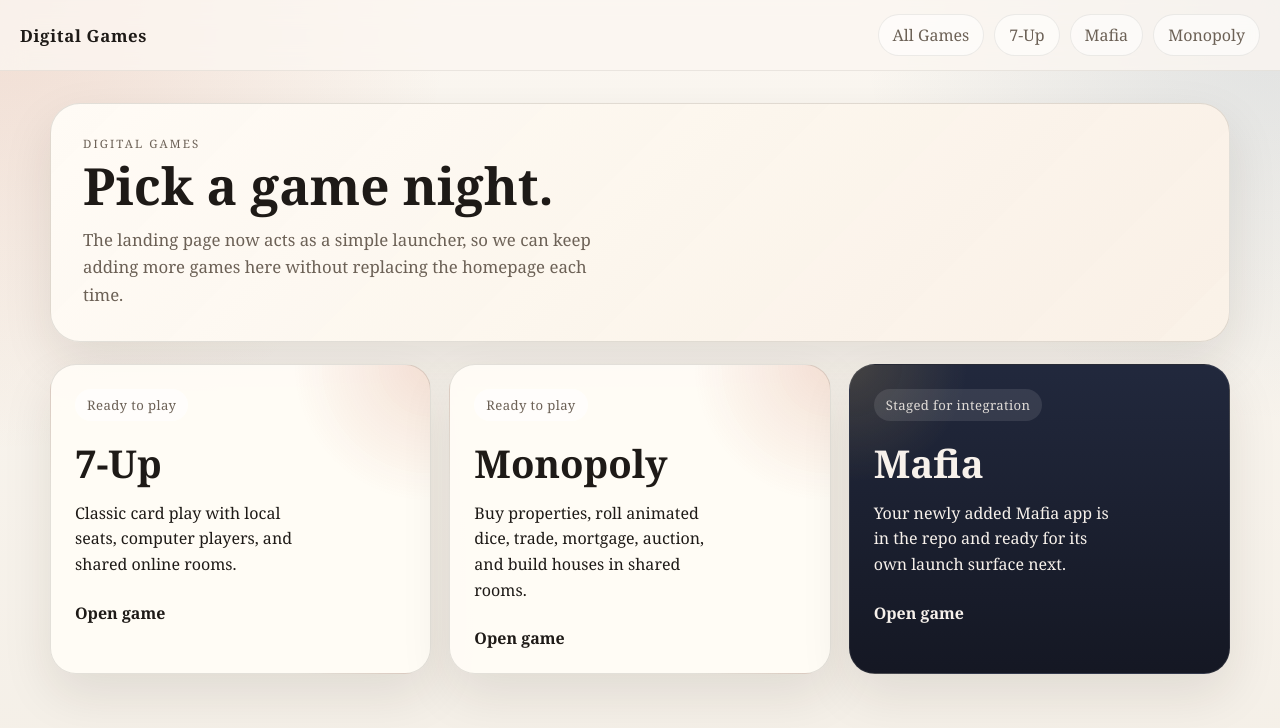
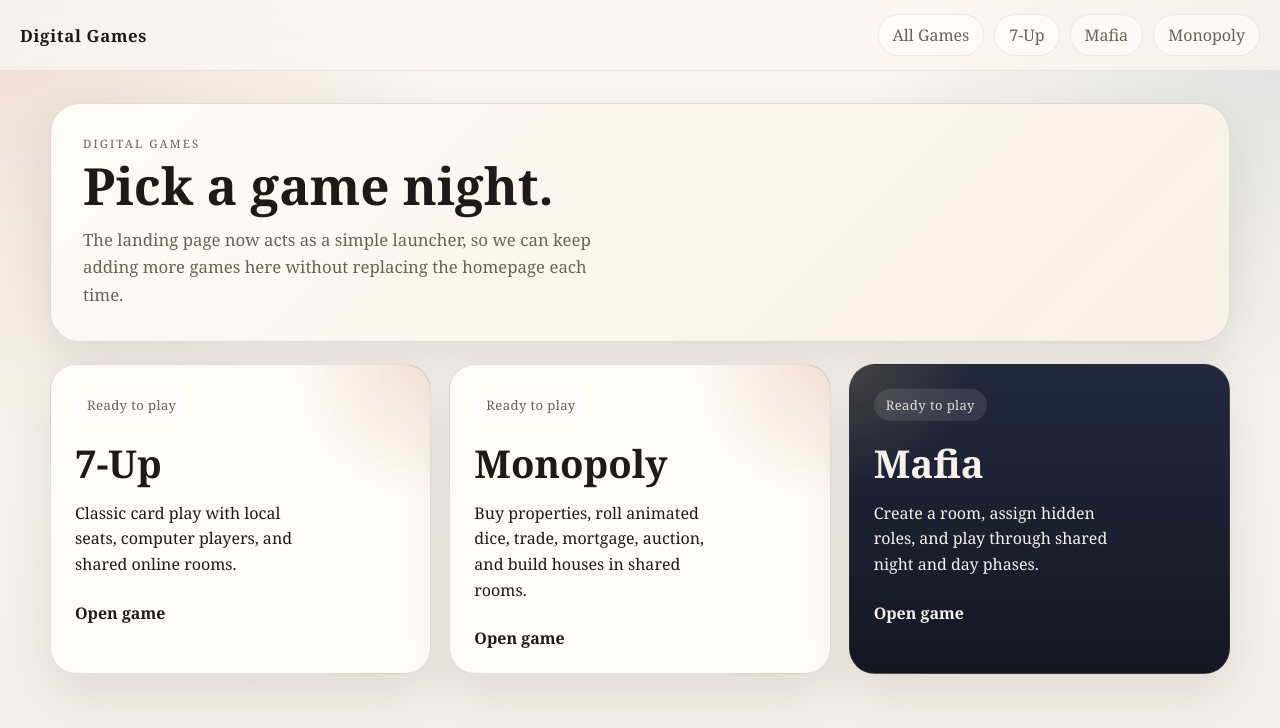
Before and after one commit to jasonhudson33/digital-games, a Next.js app: page / in a window 1280 px wide. Shown: the top 728 px of the page. Built offline with nearby package versions, Linux system fonts and the light colour scheme.

Commit message:
Mark Mafia ready to play

```diff
--- a/app/page.js
+++ b/app/page.js
@@ -20,9 +20,9 @@
   {
     name: "Mafia",
     href: "/mafia",
-    status: "Staged for integration",
+    status: "Ready to play",
     description:
-      "Your newly added Mafia app is in the repo and ready for its own launch surface next.",
+      "Create a room, assign hidden roles, and play through shared night and day phases.",
     tone: "night",
   },
 ];
```
